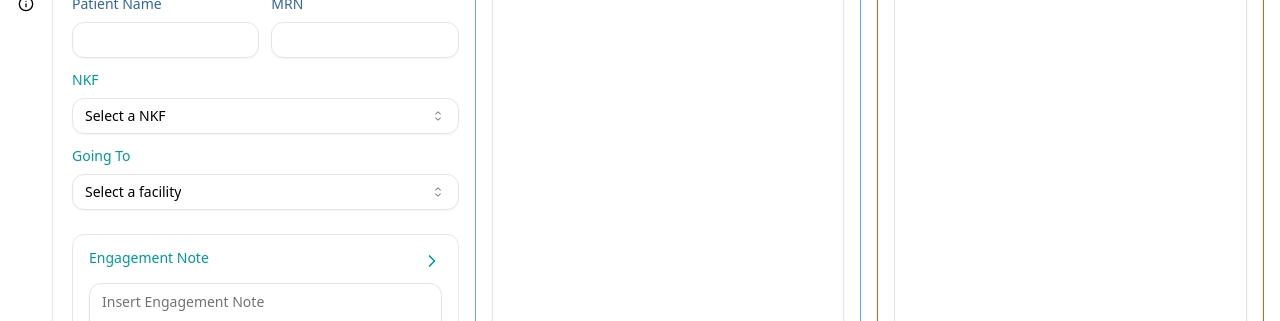
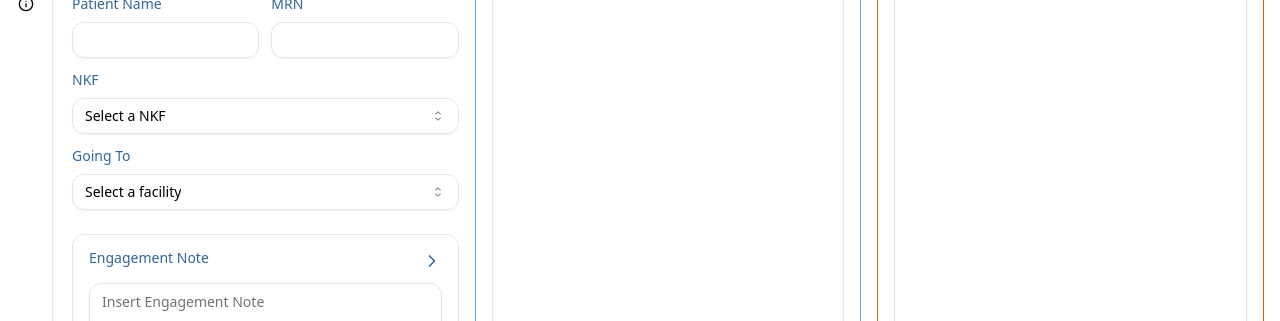
Before and after one commit to hilljevon/scal-helper, a Next.js app: page / in a window 1280 px wide. Shown: the part 155-476 px from the top of the page. Built offline with nearby package versions, Linux system fonts and the light colour scheme; what handsontable would draw is missing.

Commit message:
More css changes.

```diff
--- a/components/user/ValidatedMainPage.tsx
+++ b/components/user/ValidatedMainPage.tsx
@@ -247,7 +247,7 @@ export function ValidatedMainPage() {
                                         name="nkf"
                                         render={({ field }) => (
                                             <FormItem>
-                                                <FormLabel className="text-[#009999]">NKF</FormLabel>
+                                                <FormLabel className="text-[#336699]">NKF</FormLabel>
                                                 <Select onValueChange={field.onChange} defaultValue={field.value}>
                                                     <FormControl>
                                                         <SelectTrigger className="rounded-xl">
@@ -271,7 +271,7 @@ export function ValidatedMainPage() {
                                         name="homeFacility"
                                         render={({ field }) => (
                                             <FormItem>
-                                                <FormLabel className="text-[#009999]" >Going To</FormLabel>
+                                                <FormLabel className="text-[#336699]" >Going To</FormLabel>
                                                 <Select onValueChange={field.onChange} defaultValue={field.value}>
                                                     <FormControl>
                                                         <SelectTrigger className="rounded-xl">
@@ -344,7 +344,7 @@ export function ValidatedMainPage() {
                                     <FormItem>
                                         <fieldset className="grid gap-6 rounded-xl border p-4">
                                             <div className="grid gap-3">
-                                                <FormLabel className="text-[#009999]" htmlFor=" engagementNote">
+                                                <FormLabel className="text-[#336699]" htmlFor=" engagementNote">
                                                     <div className="flex justify-between">
                                                         <div>
                                                             Engagement Note
```
